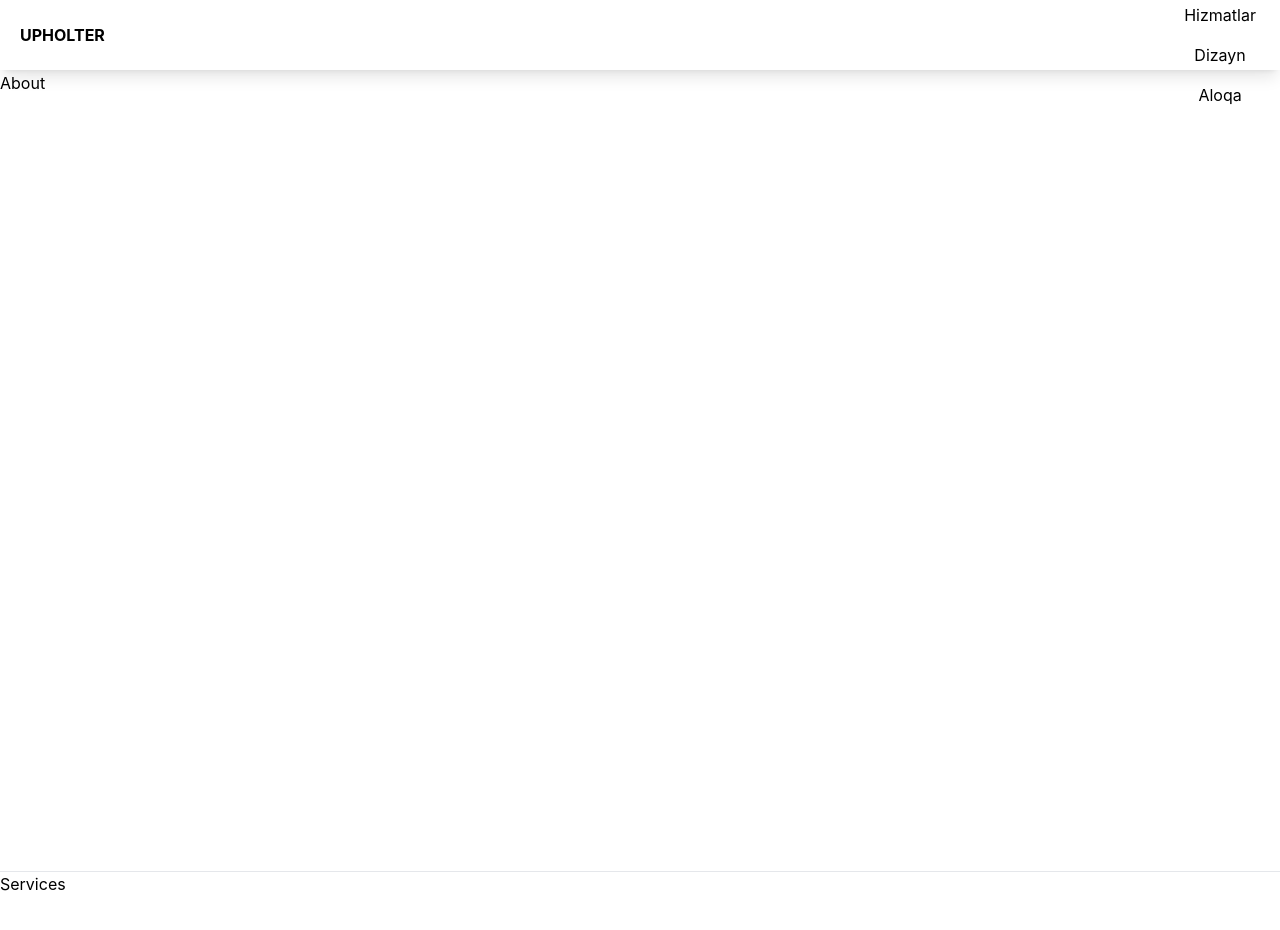
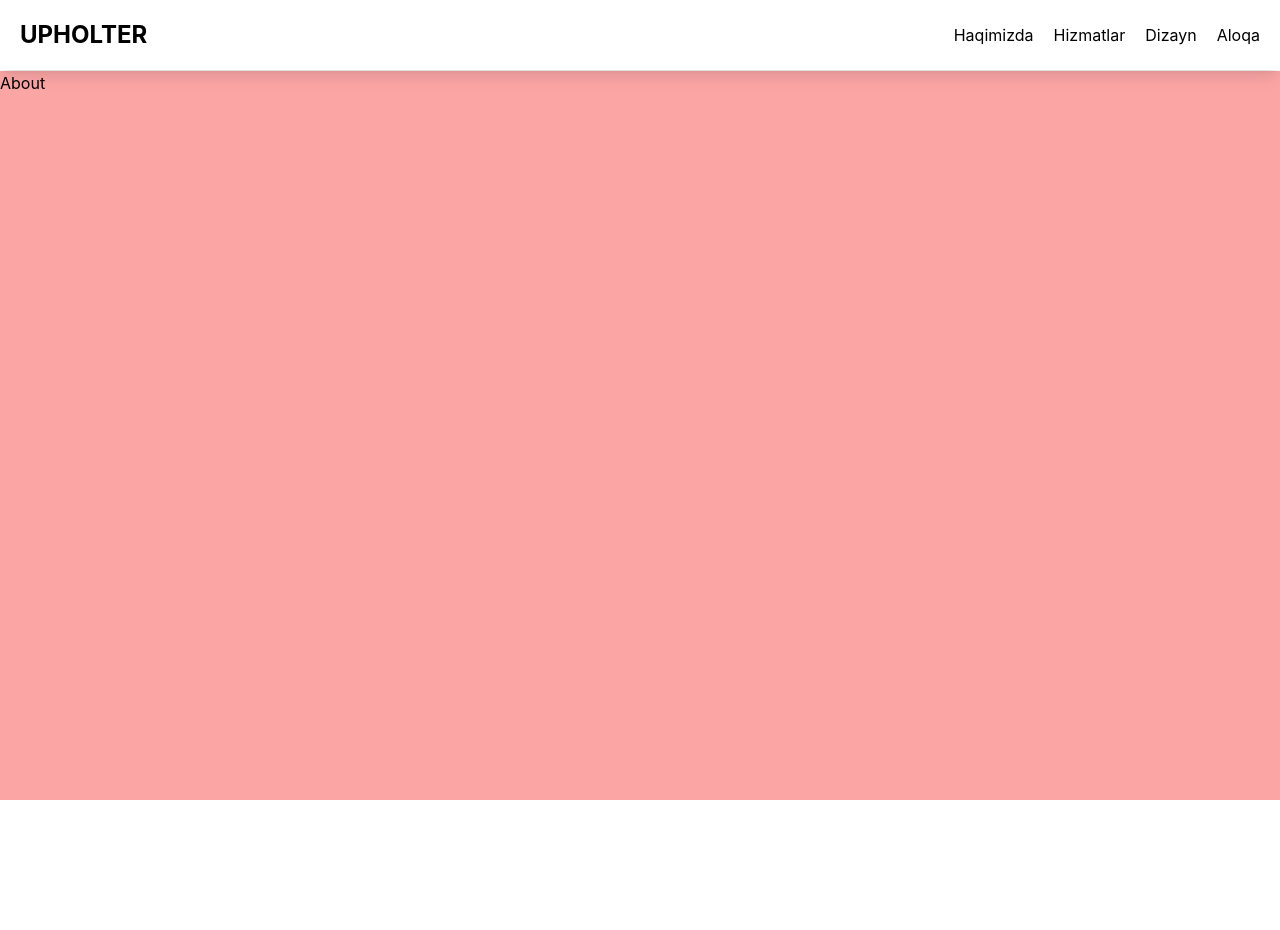
Before and after one commit to bimus-github/upholster-client, a React (Create React App) app: page / in a window 1280 px wide. Shown: the top 930 px of the page. After the commit the page ends 800 px from the top, so only its background shows below. Built offline with nearby package versions, Linux system fonts and the light colour scheme.

Commit message:
scroll smooth

```diff
--- a/src/App.tsx
+++ b/src/App.tsx
@@ -2,6 +2,9 @@ import React from "react";
 import { About, Navbar, Services } from "./pages";
 
 function App() {
+  window.addEventListener("scroll", () => {
+    console.log("scroll");
+  });
   return (
     <Navbar>
       <About />
--- a/src/index.css
+++ b/src/index.css
@@ -10,4 +10,5 @@ body {
   -moz-osx-font-smoothing: grayscale;
   padding: 0%;
   margin: 0%;
+  scroll-behavior: smooth;
 }
--- a/src/pages/about/index.tsx
+++ b/src/pages/about/index.tsx
@@ -2,7 +2,7 @@ import React from "react";
 
 function About() {
   return (
-    <section className={styles.about}>
+    <section className={styles.about} id="about">
       <p>About</p>
     </section>
   );
@@ -11,5 +11,5 @@ function About() {
 export default About;
 
 const styles = {
-  about: "h-[100vh]",
+  about: "h-[100vh] bg-red-300",
 };
--- a/src/pages/navbar/index.tsx
+++ b/src/pages/navbar/index.tsx
@@ -81,7 +81,9 @@ function Navbar({ children }: { children: React.ReactNode }) {
           <ul className={styles.navUl}>
             {links.map((link) => (
               <React.Fragment key={link.id}>
-                <li className={styles.navLi}>{link.name}</li>
+                <a href={`#${link.id}`} className={styles.navLi}>
+                  {link.name}
+                </a>
               </React.Fragment>
             ))}
           </ul>
@@ -104,7 +106,9 @@ function Navbar({ children }: { children: React.ReactNode }) {
           <ul className={styles.navUl}>
             {links.map((link) => (
               <React.Fragment key={link.id}>
-                <li className={styles.navLi}>{link.name}</li>
+                <a href={`#${link.id}`} className={styles.navLi}>
+                  {link.name}
+                </a>
                 <hr />
               </React.Fragment>
             ))}
@@ -121,15 +125,17 @@ function Navbar({ children }: { children: React.ReactNode }) {
 export default Navbar;
 
 const styles = {
-  contanier: "w-screen h-screen",
+  contanier: "w-screen h-screen flex flex-col",
   header:
     "h-[70px] fixed w-full bg-white flex justify-between items-center px-5 shadow-lg",
   navbar: "hidden opacity-0 sm:flex sm:opacity-100",
   aside:
-    "flex opacity-100 sm:hidden sm:opacity-0 h-[100vh] w-[150px] bg-white fixed top-0 right-0 shadow-lg flex-col items-center py-5 gap-5 translate-x-[100%] transition-transform duration-500 ease-in-out ",
-  logo: "",
-  navUl: "flex flex-col gap-2 w-full",
-  navLi: "hover:bg-slate-200 w-full text-center py-1",
-  main: "mt-[70px]",
+    "flex opacity-100 sm:hidden sm:opacity-0 h-[100vh] w-[150px] bg-white fixed  top-0 right-0 shadow-lg flex-col items-center py-5 gap-5 translate-x-[100%] transition-transform duration-500 ease-in-out ",
+  logo: "cursor-pointer text-2xl",
+  nav: "flex flex-col gap-2 w-full",
+  navUl: "flex flex-col gap-2 w-full sm:flex-row md:gap-5 ",
+  navLi:
+    "hover:bg-slate-100 sm:hover:bg-white sm:hover:underline w-full text-center py-1 cursor-pointer",
+  main: "mt-[70px] scroll-smooth overflow-y-scroll",
   iconBtn: " p-2 rounded-full hover:bg-slate-100",
 };
--- a/src/pages/services/index.tsx
+++ b/src/pages/services/index.tsx
@@ -1,7 +1,11 @@
 import React from "react";
 
 function Services() {
-  return <div className="h-[100vh]">Services</div>;
+  return (
+    <div className="h-[100vh] bg-blue-300" id="services">
+      Services
+    </div>
+  );
 }
 
 export default Services;
```
